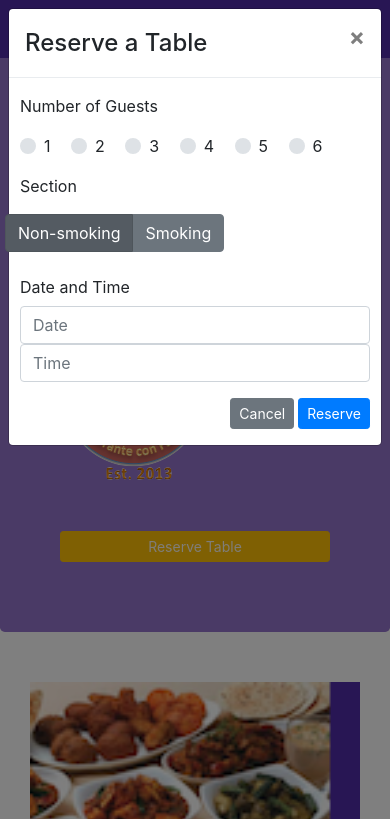
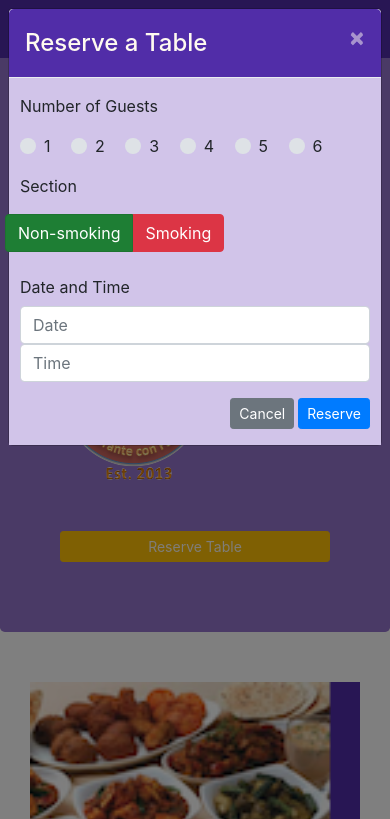
Before and after one commit to omer-yavas/bootstrapStudy, a website: page index.html in a window 390 px wide. Both pictures are taken after a click on the link "Reserve Table". Shown: the top 819 px of the page. Drawn offline with nearby package versions, Linux system fonts and the light colour scheme.

Commit message:
Assignment 4-Executing modals with Js

```diff
--- a/css/styles.scss
+++ b/css/styles.scss
@@ -74,3 +74,17 @@ body {
   bottom: 0px;
   z-index: 1;
 }
+
+.modal-header {
+  background: $background-dark;
+  .close {
+    color: floralwhite;
+  }
+  .modal-title {
+    color: floralwhite;
+  }
+}
+
+.modal-body {
+  background: $background-pale;
+}
--- a/index.html
+++ b/index.html
@@ -41,9 +41,11 @@
               <li class="nav-item"><a class="nav-link" href="contactus.html"><span class="fa fa-address-card fa-lg"></span> Contact</a></li>
           </ul>
           <span class="navbar-text">
-            <a data-toggle="modal" data-target="#loginModal">
+            <a id="LoginGate">
             <span class="fa fa-sign-in"></span> Login</a>
         </span>
+        <!-- yukarıda yer alan modal aç kapaya ait kısımlardır, javascript için silindi
+          data-toggle="modal" data-target="#loginModal"-->
       </div>
       </div>
     </nav>
@@ -133,12 +135,12 @@
 
                   <div class="form-row">
                     <div class="form-group row">
-                      <p class="col-sm col-md-2">Section</p>
+                      <p class="col-sm col-md">Section</p>
                       <div class="btn-group btn-group-toggle" data-toggle="buttons">
-                        <label class="btn btn-secondary active">
+                        <label class="btn btn-success active">
                           <input class="btn btn-success" type="radio" name="options" id="option1" autocomplete="off" checked> Non-smoking
                         </label>
-                        <label class="btn btn-secondary">
+                        <label class="btn btn-danger">
                           <input type="radio" name="options" id="option2" autocomplete="off"> Smoking
                         </label>
 
@@ -197,9 +199,10 @@
           </div>
 
           <div class="col-12 col-sm-3 mt-5 mt-sm-0 align-self-center text-center">
-            <a type="button" class="btn btn-warning btn-sm btn-block" data-toggle="modal" data-target="#assignmentModal"
-            >Reserve Table</a>
+            <a type="button" class="btn btn-warning btn-sm btn-block" id="ReserveBtn">Reserve Table</a>
           </div>
+          <!-- yukarıdaki a tag inin içinde yer alıyordu, modal data attributes ile çalışırken.
+            data-toggle="modal" data-target="#assignmentModal"-->
 
           </div>
         </div>
@@ -429,5 +432,22 @@
 });
 </script>
 
+<script>
+  $(document).ready(function(){
+    $("#ReserveBtn").click(function(){
+      $("#assignmentModal").modal();
+    });
+  });
+
+</script>
+
+<script>
+  $(document).ready(function(){
+    $("#LoginGate").click(function(){
+      $("#loginModal").modal();
+    });
+  });
+</script>
+
   </body>
 </html>
```
Also changed, not shown: css/styles.css.
